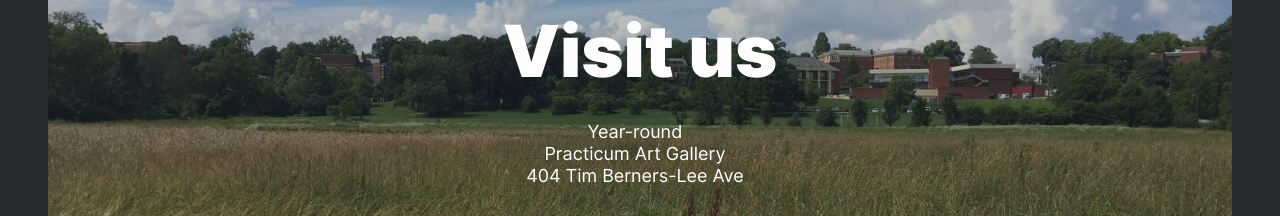
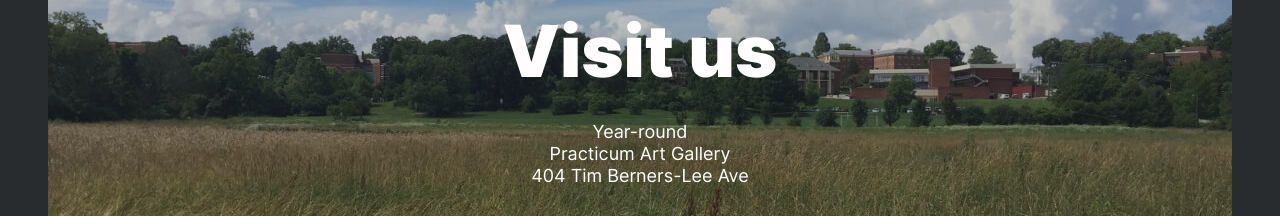
Before and after one commit to qiuhanzhou/web_project_3, a plain HTML site: page index.html in a window 1280 px wide. Shown: the part 6846-7062 px from the top of the page. Drawn offline with Linux system fonts and the light colour scheme.

Commit message:
second attempt for  project 3

```diff
--- a/index.html
+++ b/index.html
@@ -277,12 +277,11 @@
       </section>
       <section class="cover">
         <h2 class="cover__title">Visit us</h2>
-        <p class="cover__subtitle">
-          Year-round &nbsp; <br />
-          Practicum Art Gallery &nbsp; <br />
-          404 Tim Berners-Lee Ave &nbsp;
-        </p>
-
+        <div class="cover__subtitles">
+          <p class="cover__subtitle">Year-round</p>
+          <p class="cover__subtitle">Practicum Art Gallery</p>
+          <p class="cover__subtitle">404 Tim Berners-Lee Ave</p>
+        </div>
         <a class="link button cover__button" href="#">Buy tickets</a>
       </section>
     </main>
```
